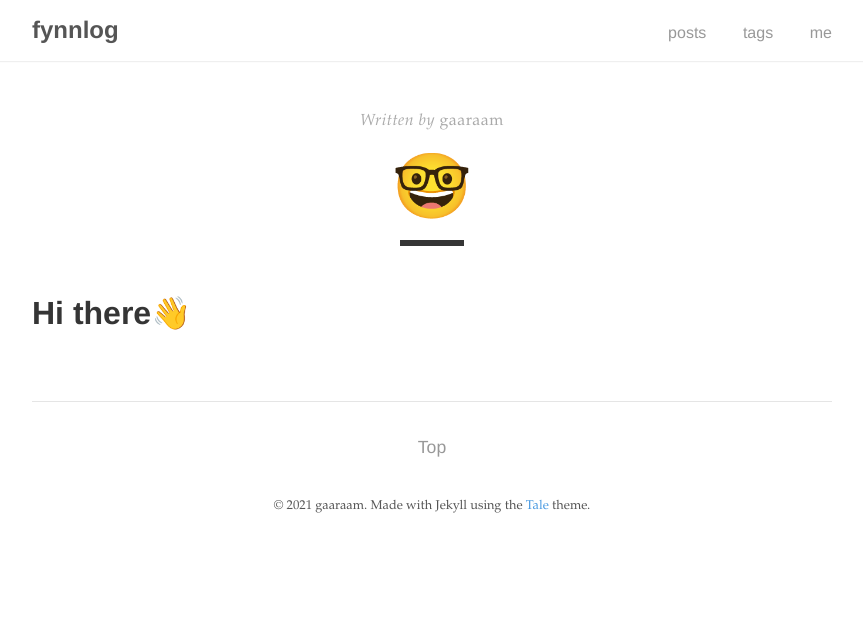
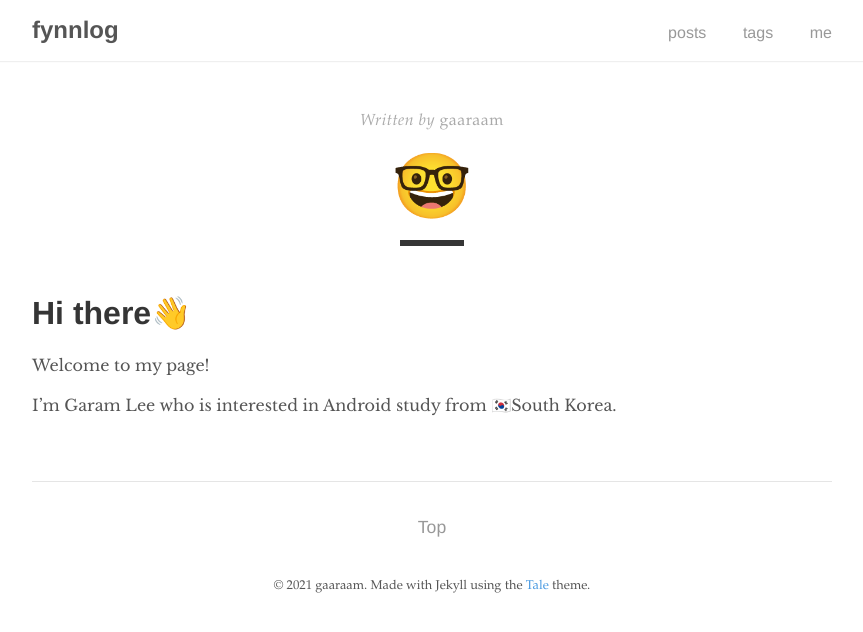
Before and after one commit to Leegaramm/Leegaramm-github.io, a Jekyll site: the page built from _pages/about.md, in a window 1280 px wide. Shown: the top 632 px of the page, without its empty margins (208-1071 px from the left). Built offline with Jekyll 4.4.1, drawn with Linux system fonts in a browser that asks for light colours.

Commit message:
Update about.md

```diff
--- a/_pages/about.md
+++ b/_pages/about.md
@@ -6,3 +6,7 @@ permalink: /about/
 ---
 
 # Hi there👋
+
+Welcome to my page!
+
+I'm Garam Lee who is interested in Android study from 🇰🇷South Korea.
```
